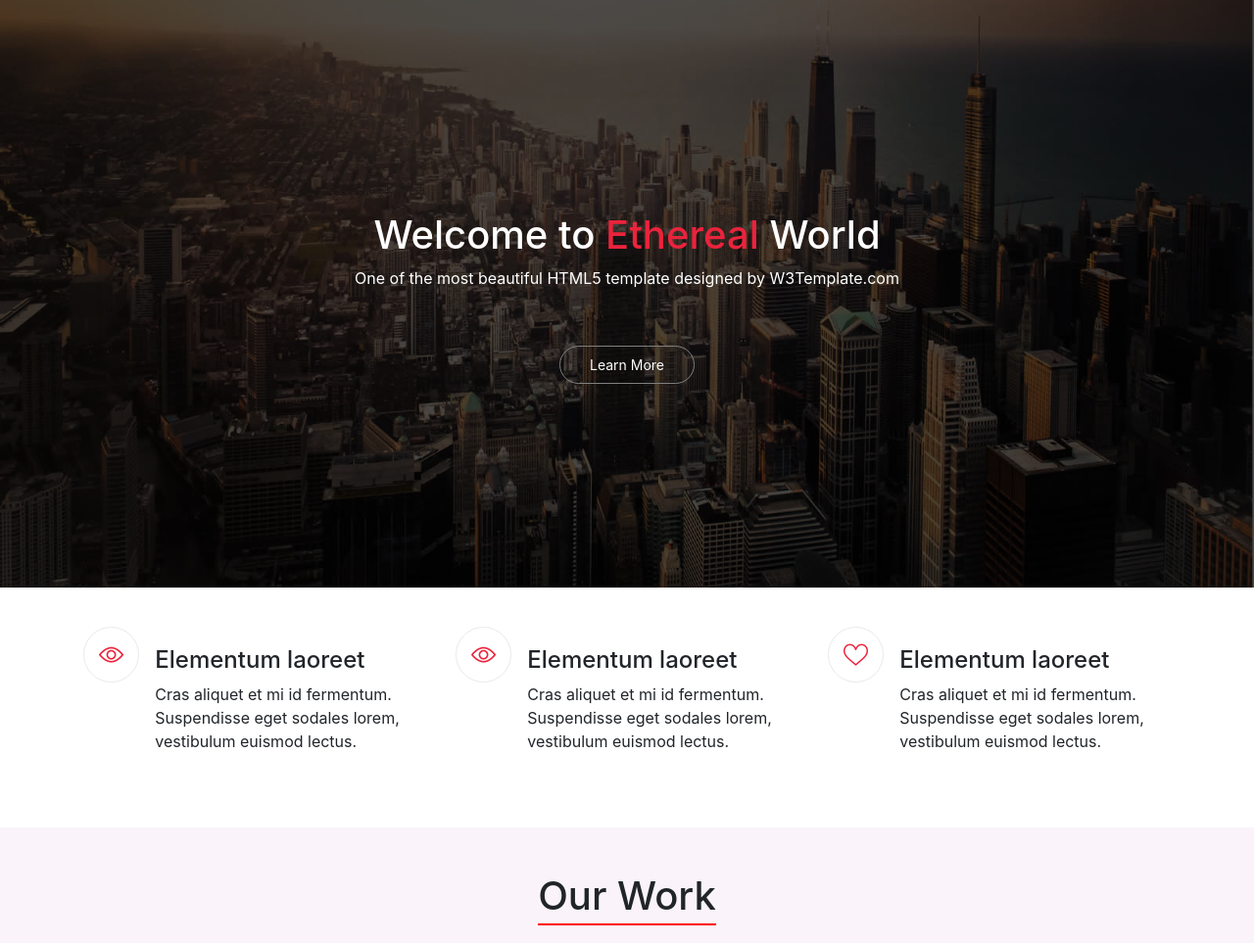
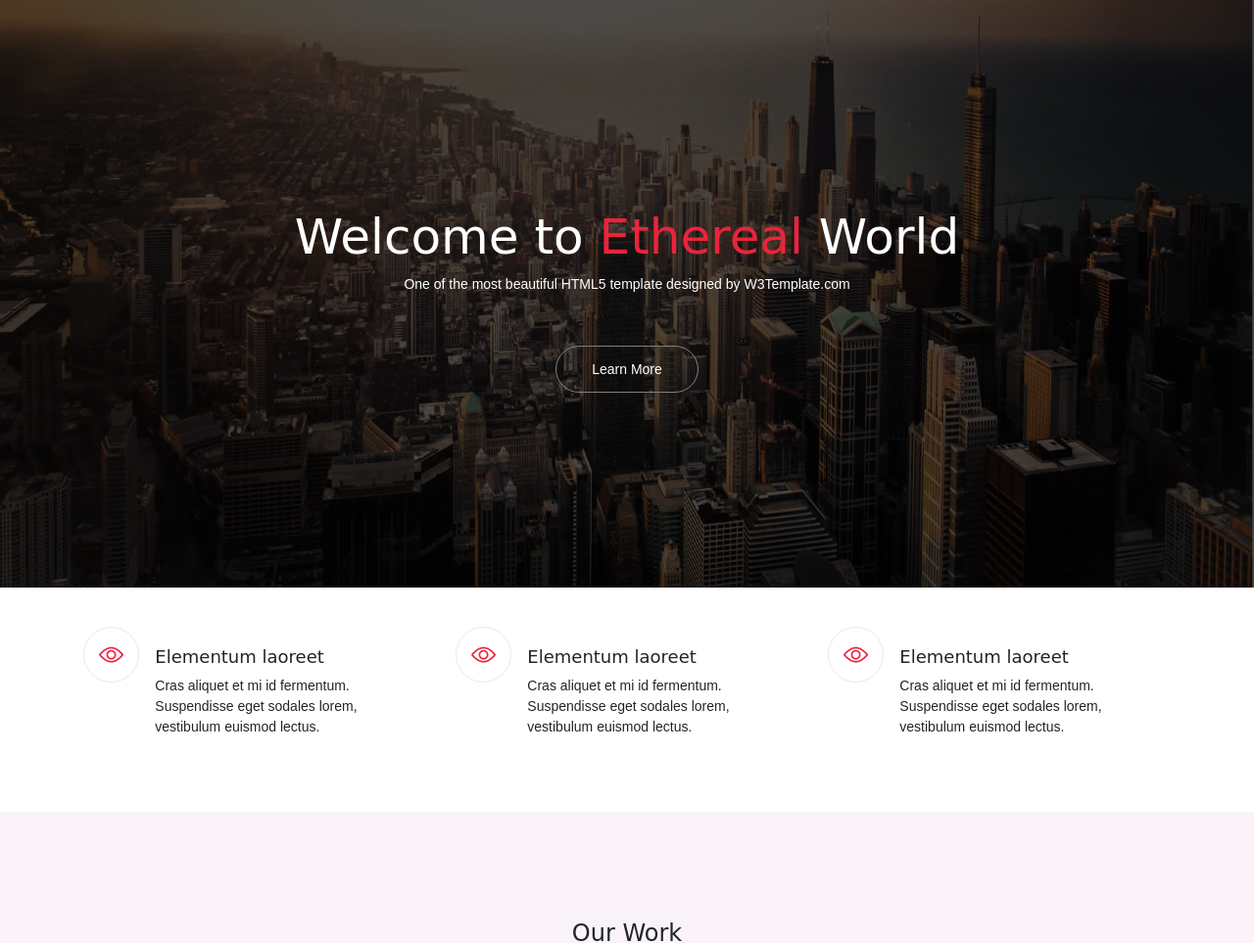
Before and after one commit to eph23/classproject2, a plain HTML site: page index.html in a window 1280 px wide. Shown: the top 963 px of the page at 98% size. Drawn offline with Linux system fonts and the light colour scheme; a web font is replaced by a local one.

Commit message:
mediaquery

```diff
--- a/assets/style.css
+++ b/assets/style.css
@@ -2,6 +2,7 @@ body {
   padding: 0;
   margin: 0;
   box-sizing: border-box;
+  font-family: "Work Sans", sans-serif;
 }
 
 /* -------------------------------- Variables ------------------------------- */
@@ -10,6 +11,31 @@ body {
 }
 /* -------------------------------- Variables ------------------------------- */
 
+/* ---------------------------------- Fonts --------------------------------- */
+.heading-hero,
+.heading-lvl-primary,
+.heading-lvl-quaternary {
+  font-family: "Oleo Script Swash Caps", cursive;
+}
+.heading-hero {
+  font-size: 50px;
+  font-weight: 400;
+}
+.heading-lvl-primary {
+  font-size: 24px;
+  font-weight: 400;
+}
+.heading-lvl-quaternary {
+  font-size: 18px;
+  font-weight: 400;
+}
+
+.para {
+  font-size: 14px;
+  font-weight: 400;
+}
+/* ---------------------------------- Fonts --------------------------------- */
+
 /* !----------------------------- Reusable Blocks ---------------------------- */
 .link,
 .link:hover {
@@ -17,8 +43,8 @@ body {
 }
 
 .button {
-  padding: 10px 30px;
-  border-radius: 20px;
+  padding: 15px 36px;
+  border-radius: 40px;
   text-decoration: none;
   font-size: 14px;
   transition: all ease-in-out 0.3s;
@@ -89,7 +115,7 @@ body {
 }
 
 .section-works {
-  padding: 50px 0;
+  padding: 100px 0;
   background-color: #faf4fa;
 }
 
@@ -117,7 +143,7 @@ body {
 }
 
 .section-heading {
-  padding: 10px 0 20px 0;
+  padding: 10px 0 50px 0;
 }
 
 .section-heading__title-main {
@@ -157,3 +183,18 @@ body {
   border-radius: 0;
   background: #f7f7f7;
 }
+
+.form-control:focus,
+.form-control:hover {
+  background-color: transparent;
+  border-color: #000;
+  outline: 0;
+  box-shadow: none;
+}
+
+/* Extra small devices (portrait phones, less than 576px) */
+@media (max-width: 600px) {
+  .heading-hero {
+    font-size: 36px;
+  }
+}
--- a/index.html
+++ b/index.html
@@ -12,6 +12,13 @@
     <link rel="stylesheet" href="./assets/font/flaticon.css" />
     <!-- Flat Icon -->
 
+    <!-- Fonts -->
+    <link
+      href="https://fonts.googleapis.com/css2?family=Oleo+Script+Swash+Caps:wght@400;700&display=swap"
+      rel="stylesheet"
+    />
+    <!-- Fonts -->
+
     <!-- Main CSS -->
     <link rel="stylesheet" href="./assets/style.css" />
     <!-- Main CSS-->
@@ -21,7 +28,7 @@
   <body>
     <!-- ! SECTION HERO -->
     <section class="section-hero">
-      <div class="container">
+      <div class="container-md container-fluid">
         <div class="row text-white text-center">
           <div class="col-12">
             <div
@@ -52,7 +59,7 @@
 
     <!-- ! SECTION Services -->
     <section class="section-services">
-      <div class="container">
+      <div class="container-md container-fluid">
         <div class="row">
           <!-- Card -->
           <!-- <div class="col-lg-4">
@@ -78,13 +85,13 @@
           <!-- Card 1 -->
           <div class="col-lg-4">
             <div class="services-card">
-              <div class="row">
-                <div class="col-lg-2">
+              <div class="row d-flex justify-content-center align-items-lg-start align-items-center">
+                <div class="col-lg-2 col-md-1 col-sm-1 col-2">
                   <div class="services-card__icon-container">
                     <i class="flaticon-view services-card__icon-item"></i>
                   </div>
                 </div>
-                <div class="col-lg-10">
+                <div class="col-lg-10 col-md-11 col-sm-11 col-10">
                   <div class="services-card__text-container">
                     <div class="services-card__title-container">
                       <h4 class="heading-lvl-quaternary">Elementum laoreet</h4>
@@ -104,13 +111,13 @@
           <!-- Card 2 -->
           <div class="col-lg-4">
             <div class="services-card">
-              <div class="row">
-                <div class="col-lg-2">
+              <div class="row d-flex justify-content-center align-items-lg-start align-items-center">
+                <div class="col-lg-2 col-md-1 col-sm-1 col-2">
                   <div class="services-card__icon-container">
                     <i class="flaticon-view services-card__icon-item"></i>
                   </div>
                 </div>
-                <div class="col-lg-10">
+                <div class="col-lg-10 col-md-11 col-sm-11 col-10">
                   <div class="services-card__text-container">
                     <div class="services-card__title-container">
                       <h4 class="heading-lvl-quaternary">Elementum laoreet</h4>
@@ -130,13 +137,13 @@
           <!-- Card 3 -->
           <div class="col-lg-4">
             <div class="services-card">
-              <div class="row">
-                <div class="col-lg-2">
+              <div class="row d-flex justify-content-center align-items-lg-start align-items-center">
+                <div class="col-lg-2 col-md-1 col-sm-1 col-2">
                   <div class="services-card__icon-container">
-                    <i class="flaticon-like services-card__icon-item"></i>
+                    <i class="flaticon-view services-card__icon-item"></i>
                   </div>
                 </div>
-                <div class="col-lg-10">
+                <div class="col-lg-10 col-md-11 col-sm-11 col-10">
                   <div class="services-card__text-container">
                     <div class="services-card__title-container">
                       <h4 class="heading-lvl-quaternary">Elementum laoreet</h4>
@@ -153,6 +160,7 @@
             </div>
           </div>
           <!-- Card 3 -->
+
         </div>
       </div>
     </section>
@@ -166,7 +174,7 @@
           <div class="row text-center">
             <div class="col-12">
               <div class="section-heading__title-main">
-                <h1 class="section-heading">Our Work</h1>
+                <h1 class="heading-lvl-primary">Our Work</h1>
               </div>
             </div>
           </div>
@@ -234,7 +242,7 @@
             <!-- Card 4 -->
 
             <div class="col-12 text-center">
-              <div class="section-works__button-container">
+              <div class="section-works__button-container pt-5">
                 <a href="#" class="button button--red">View More Items</a>
               </div>
             </div>
@@ -254,7 +262,7 @@
               <!-- Section Heading -->
               <div class="section-heading">
                 <div class="section-heading__title-main">
-                  <h1 class="section-heading">Our Work</h1>
+                  <h1 class="heading-lvl-primary">Subscribe For Updates</h1>
                 </div>
               </div>
               <!-- Section Heading -->
@@ -286,7 +294,7 @@
           <div class="row text-center">
             <div class="col-12">
               <div class="section-heading__title-main">
-                <h1 class="section-heading">Our Work</h1>
+                <h1 class="heading-lvl-primary">About Us</h1>
               </div>
             </div>
           </div>
@@ -295,7 +303,7 @@
 
         <!-- About Us main Container -->
         <div class="section-about__main-container">
-          <div class="row ">
+          <div class="row">
             <div class="col-lg-6">
               <div class="section-about__text-container">
                 <p class="para">
@@ -319,19 +327,19 @@
             <div class="col-lg-5 offset-1">
               <div class="section-about__conter-container">
                 <div class="row text-center">
-                  <div class="col-lg-6">
+                  <div class="col-lg-6 col-6">
                     <div class="counter-card">
                       <div class="counter-card__sub-title">
                         <p class="para">Our Clients</p>
                       </div>
                       <div class="counter-card__main-title text-red">
-                        <h4 class="heading-lvl-quaternary">
+                        <span class="display-4 font-weight-light">
                           100
-                        </h4>
+                        </span>
                       </div>
                     </div>
                   </div>
-                  <div class="col-lg-6">
+                  <div class="col-lg-6 col-6">
                     <div class="counter-card">
                       <div class="counter-card__sub-title">
                         <p class="para">Projects Completed</p>
@@ -361,7 +369,7 @@
           <div class="row text-center">
             <div class="col-12">
               <div class="section-heading__title-main">
-                <h1 class="section-heading">Our Work</h1>
+                <h1 class="heading-lvl-primary">Contact Us</h1>
               </div>
             </div>
           </div>
@@ -409,7 +417,7 @@
             <div class="col-lg-4 offset-1">
               <div class="section-contact__body-container">
                 <div class="address-container">
-                  <h4 class="text-red heading-lvl-quarternary">Address</h4>
+                  <h4 class="text-red heading-lvl-quaternary">Address</h4>
                   <div class="address-card__body-container">
                     <p class="para font-weight-bold">
                       123, This Appartment, <br />
```
